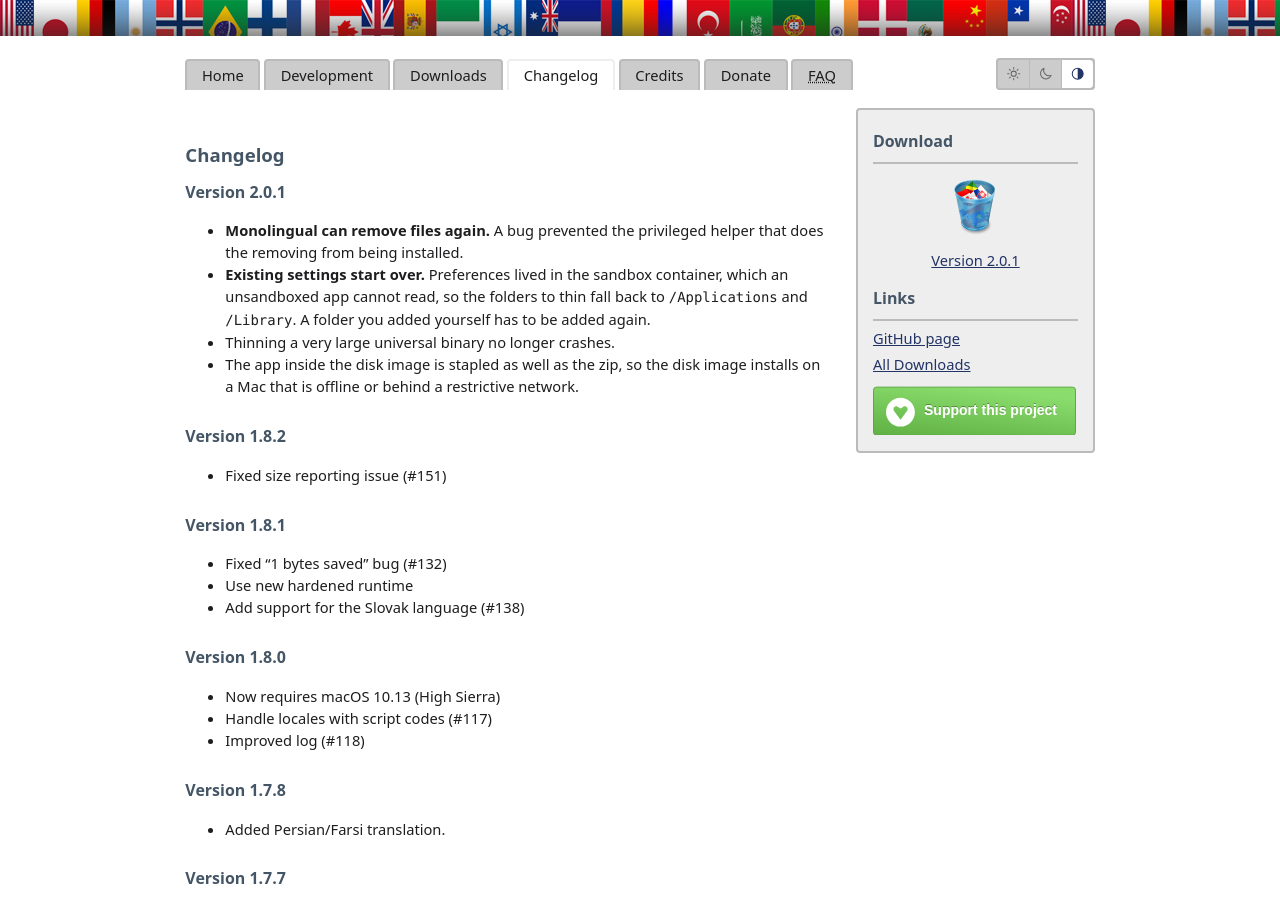
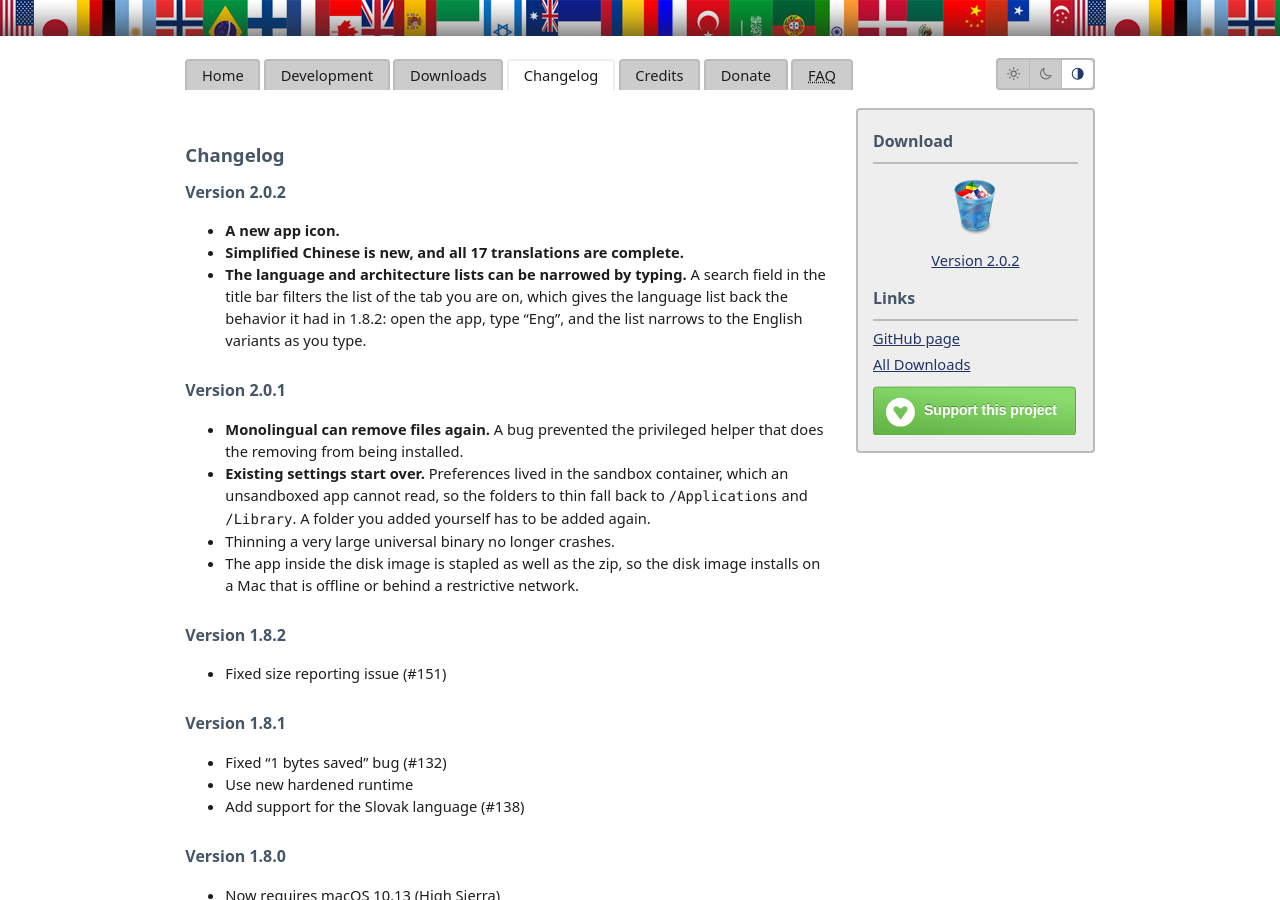
Before and after one commit to IngmarStein/Monolingual, a Jekyll site: the page built from changelog.html, in a window 1280 px wide and 900 px high. Built offline with Jekyll 4.4.1, drawn with Linux system fonts in a browser that asks for light colours.

Commit message:
Add 2.0.2 to the versions data and the feed
The entry goes at the top: appcast.xml renders one item per `minimum`
group taking the first of each, so a version placed below another with the
same minimum takes its place in the feed and is never offered. 2.0.2
displaces 2.0.1 for macOS 27, which is what an installation running 2.0.1
now sees.

The signature and the size are the ones release.sh computed for
Monolingual-2.0.2.zip in the v2.0.2 release, 5945440 bytes.

```diff
--- a/_data/versions.yml
+++ b/_data/versions.yml
@@ -1,3 +1,19 @@
+- version: 2.0.2
+  release: 2026-10-10
+  changes:
+    - <strong>A new app icon.</strong>
+    - <strong>Simplified Chinese is new, and all 17 translations are complete.</strong>
+    - >
+      <strong>The language and architecture lists can be narrowed by typing.</strong> A search
+      field in the title bar filters the list of the tab you are on, which gives the language
+      list back the behavior it had in 1.8.2: open the app, type "Eng", and the list narrows to
+      the English variants as you type.
+  sparkle:
+    edSignature: yznL/+wAl8wtUhKwNEtPO0UZ/3q7NI3QVKSwrFat6aHLZAH9AByahDCSpTB0lrNEXW5zd8VHSKFsEoFbPjQeAg==
+    filesize: 5945440
+    file: zip
+  minimum: '27.0'
+
 - version: 2.0.1
   release: 2026-10-02
   changes:
```
